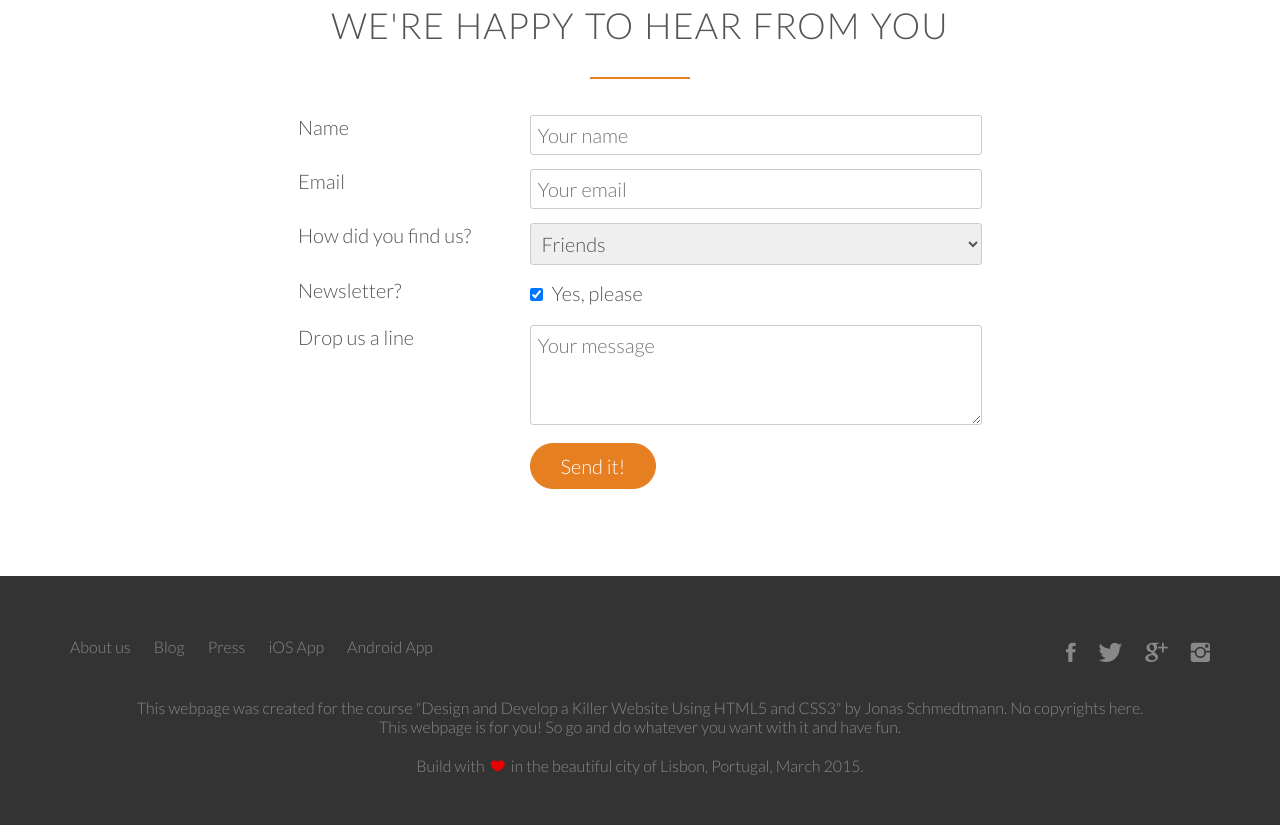
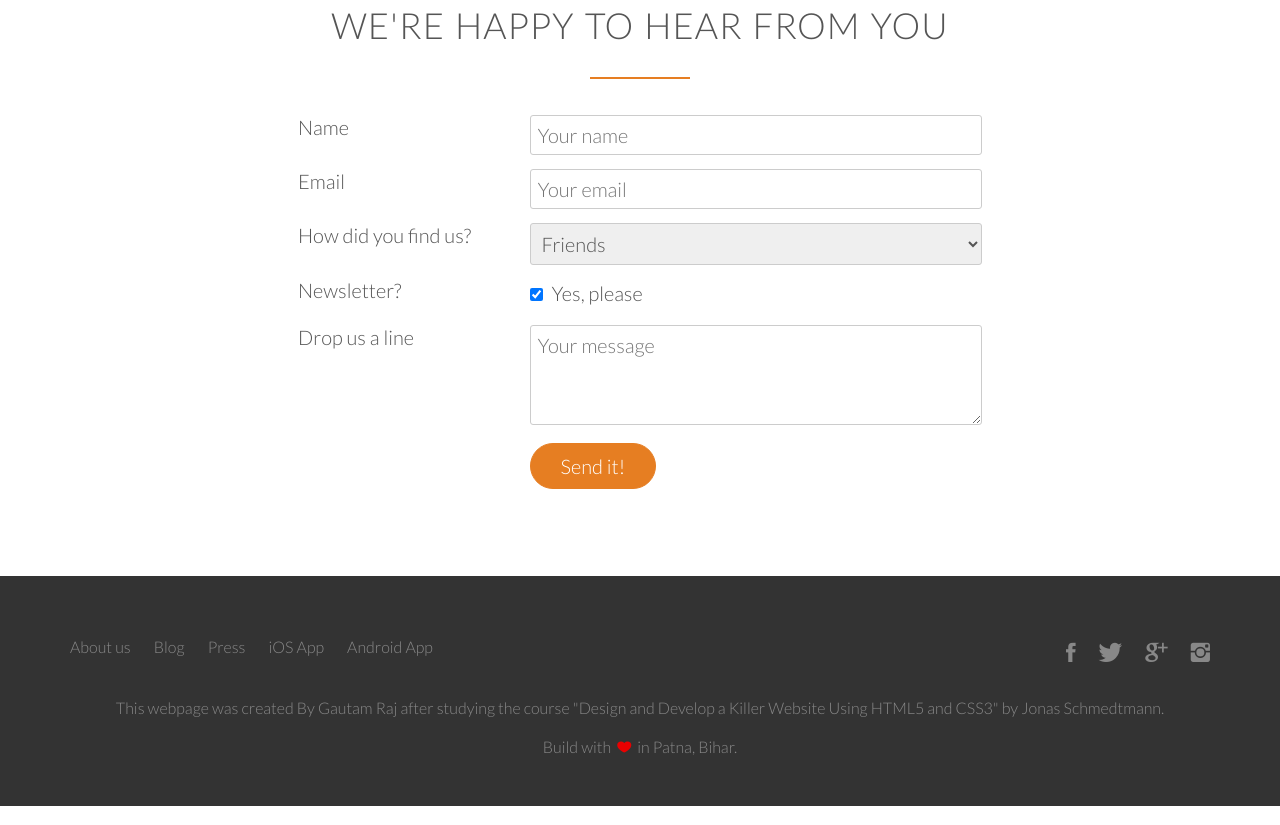
Before and after one commit to Gautam25Raj/MyFirstWebsite, a plain HTML site: page index.html in a window 1280 px wide. Shown: the part 4737-5562 px from the top of the page. Drawn offline with nearby package versions, Linux system fonts and the light colour scheme; a script that the page names is missing; files whose address does not match are found by name.

Commit message:
Update index.html

```diff
--- a/index.html
+++ b/index.html
@@ -406,11 +406,10 @@ I was looking for a quick and easy food delivery service in San Franciso. I trie
             </div>
             <div class="row">
                 <p>
-                    This webpage was created for the course "Design and Develop a Killer Website Using HTML5 and CSS3" by Jonas Schmedtmann. No copyrights here.<br>
-                    This webpage is for you! So go and do whatever you want with it and have fun.
+                    This webpage was created By Gautam Raj after studying the course "Design and Develop a Killer Website Using HTML5 and CSS3" by Jonas Schmedtmann.
                 </p>
                 <p>
-                    Build with <i class="ion-ios-heart" style="color: #ea0000; padding: 0 3px;"></i> in the beautiful city of Lisbon, Portugal, March 2015.
+                    Build with <i class="ion-ios-heart" style="color: #ea0000; padding: 0 3px;"></i> in Patna, Bihar.
                 </p>
             </div>
         </footer>
```
